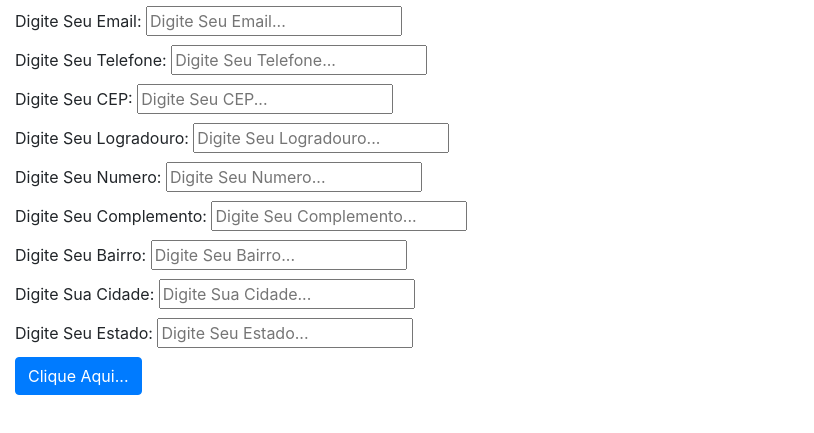
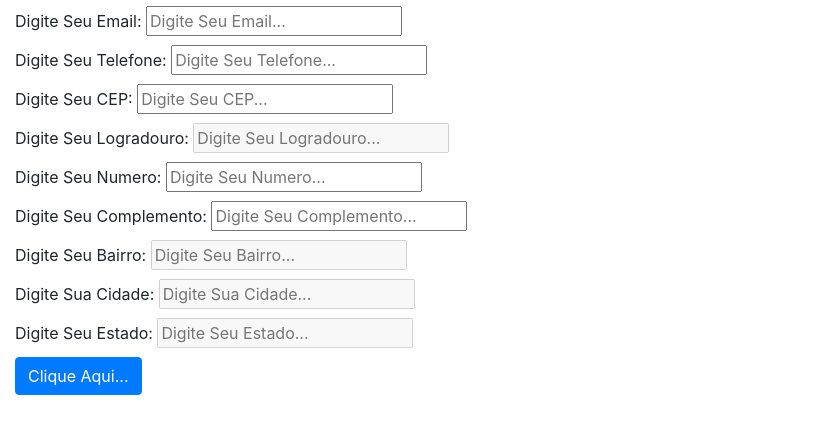
Before and after one commit to LukeSky25/projeto-inicial, a plain HTML site: page index.html in a window 1280 px wide. Shown: the part 89-522 px from the top of the page, without its empty margins (0-814 px from the left). Drawn offline with nearby package versions, Linux system fonts and the light colour scheme.

Commit message:
Validação Formulário

```diff
--- a/index.html
+++ b/index.html
@@ -33,7 +33,7 @@
                 </div>
                 <div class="mb-1">
                     <label for="logr">Digite Seu Logradouro:</label>
-                    <input type="text" id="logr" placeholder="Digite Seu Logradouro...">
+                    <input type="text" id="logr" placeholder="Digite Seu Logradouro..." disabled>
                 </div>
                 <div class="mb-1">
                     <label for="num">Digite Seu Numero:</label>
@@ -45,15 +45,15 @@
                 </div>
                 <div class="mb-1">
                     <label for="bairro">Digite Seu Bairro:</label>
-                    <input type="text" id="bairro" placeholder="Digite Seu Bairro...">
+                    <input type="text" id="bairro" placeholder="Digite Seu Bairro..." disabled>
                 </div>
                 <div class="mb-1">
                     <label for="cid">Digite Sua Cidade:</label>
-                    <input type="text" id="cid" placeholder="Digite Sua Cidade...">
+                    <input type="text" id="cid" placeholder="Digite Sua Cidade..." disabled>
                 </div>
                 <div class="mb-1">
                     <label for="estd">Digite Seu Estado:</label>
-                    <input type="text" id="estd" placeholder="Digite Seu Estado...">
+                    <input type="text" id="estd" placeholder="Digite Seu Estado..." disabled>
                 </div>
 
                 <input type="button" id="botao" class="btn btn-primary" value="Clique Aqui...">
```
